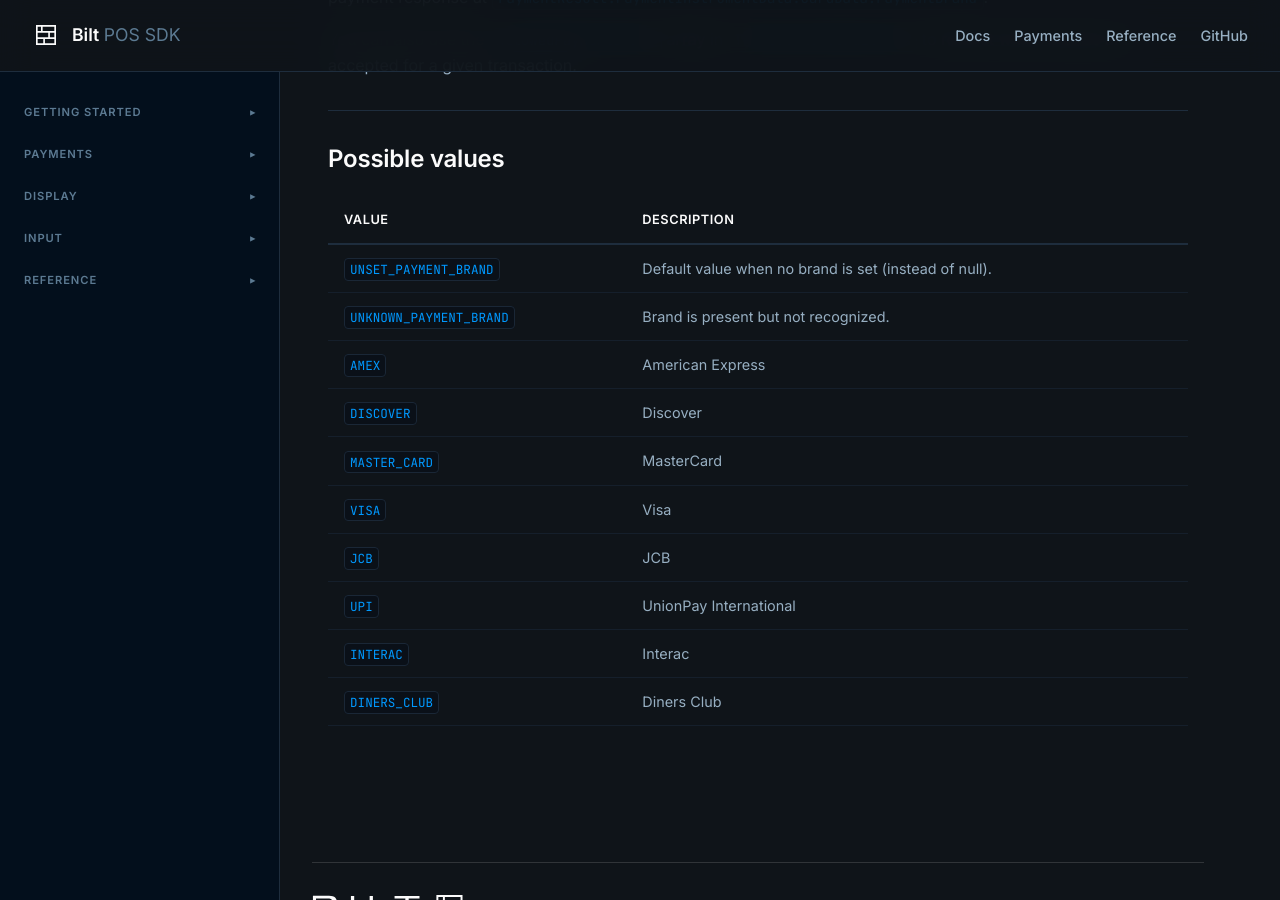
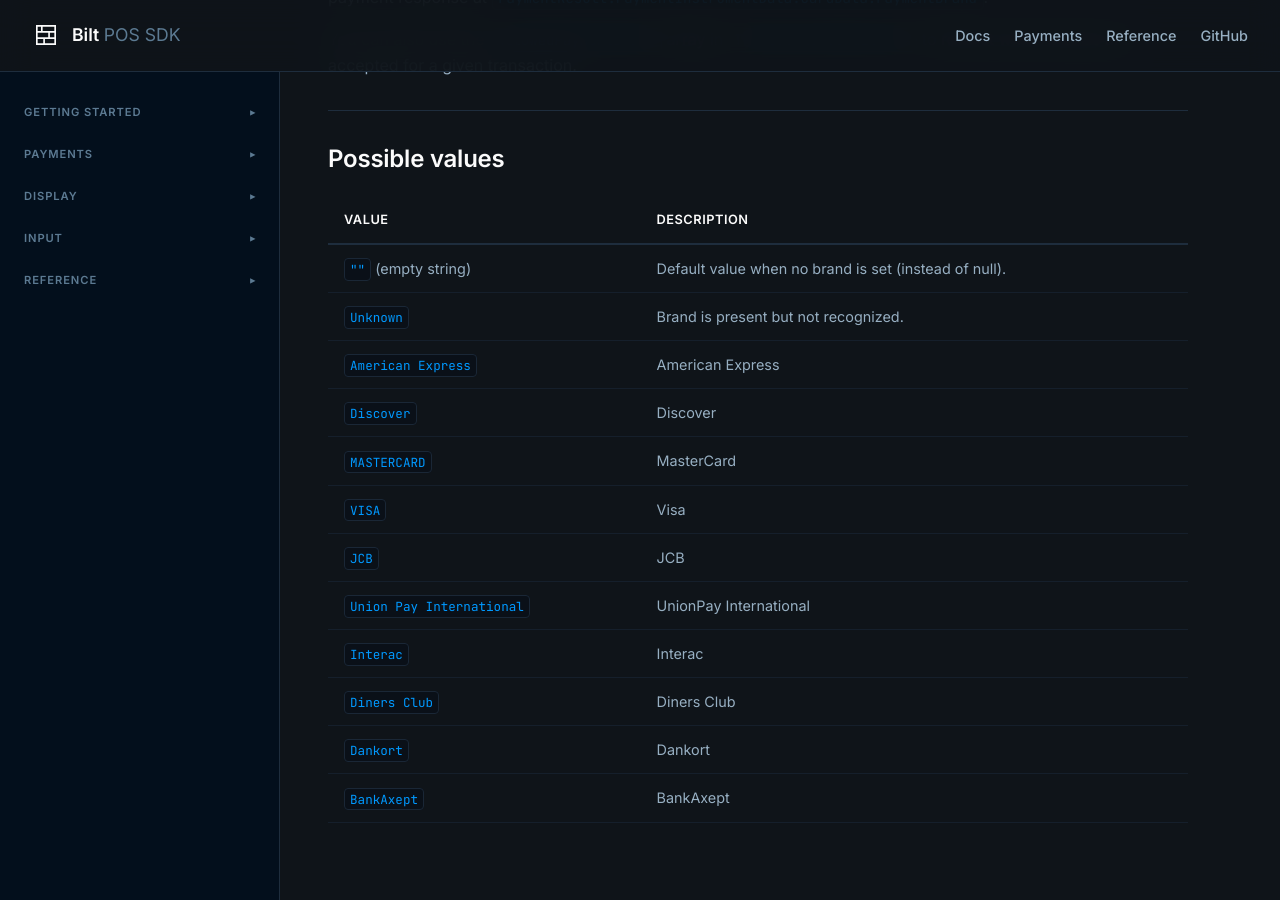
Before and after one commit to biltrewards/bilt-pos-sdk, a Jekyll site: the page built from docs/payment-brands.md, in a window 1280 px wide and 900 px high, scrolled down 240 px. Built offline with Jekyll 4.4.1, drawn with Linux system fonts in a browser that asks for light colours; our own code applies the rules of GitHub Pages for plain Markdown files.

```diff
--- a/docs/payment-brands.md
+++ b/docs/payment-brands.md
@@ -13,13 +13,15 @@ You can also use the `AllowedPaymentBrand` array in `TransactionConditions` to r
 
 | Value | Description |
 |---|---|
-| `UNSET_PAYMENT_BRAND` | Default value when no brand is set (instead of null). |
-| `UNKNOWN_PAYMENT_BRAND` | Brand is present but not recognized. |
-| `AMEX` | American Express |
-| `DISCOVER` | Discover |
-| `MASTER_CARD` | MasterCard |
+| `""` (empty string) | Default value when no brand is set (instead of null). |
+| `Unknown` | Brand is present but not recognized. |
+| `American Express` | American Express |
+| `Discover` | Discover |
+| `MASTERCARD` | MasterCard |
 | `VISA` | Visa |
 | `JCB` | JCB |
-| `UPI` | UnionPay International |
-| `INTERAC` | Interac |
-| `DINERS_CLUB` | Diners Club |
+| `Union Pay International` | UnionPay International |
+| `Interac` | Interac |
+| `Diners Club` | Diners Club |
+| `Dankort` | Dankort |
+| `BankAxept` | BankAxept |
```
